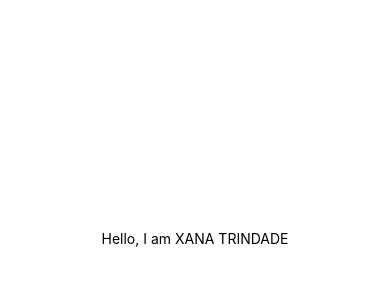
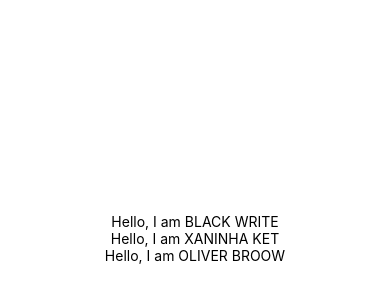
Before and after one commit to Sofia-trindade/Projeto-Movel-ReactNative-, a React Native app: screen / in a window 390 px wide. Shown: the part 184-484 px from the top of the page. Built offline with nearby package versions, Linux system fonts and the light colour scheme.

Commit message:
adiciona as propriedades nome e sobrenome no componente cat

```diff
--- a/App.js
+++ b/App.js
@@ -5,9 +5,9 @@ const getNomeCompleto = (nome, sobrenome) =>{
   return nome + ' ' + sobrenome;
 }
 
-const Cat = () => {
+const Cat = ({nome, sobrenome}) => {
 
-  return <Text>Hello, I am {getNomeCompleto('Xana', 'trindade').toUpperCase()}</Text>
+  return <Text>Hello, I am {getNomeCompleto(nome, sobrenome).toUpperCase()}</Text>
 }
 
 export default IFAL;
@@ -15,7 +15,10 @@ export default IFAL;
 function IFAL() {
   return (
     <View style={styles.container}>
-      <Cat/>
+    <Cat nome="Black" sobrenome="write"/>
+      <Cat nome="Xaninha" sobrenome="ket"/>
+      <Cat nome="Oliver" sobrenome="broow"/>
+
       <StatusBar style="auto" />
     </View>
   );
```
